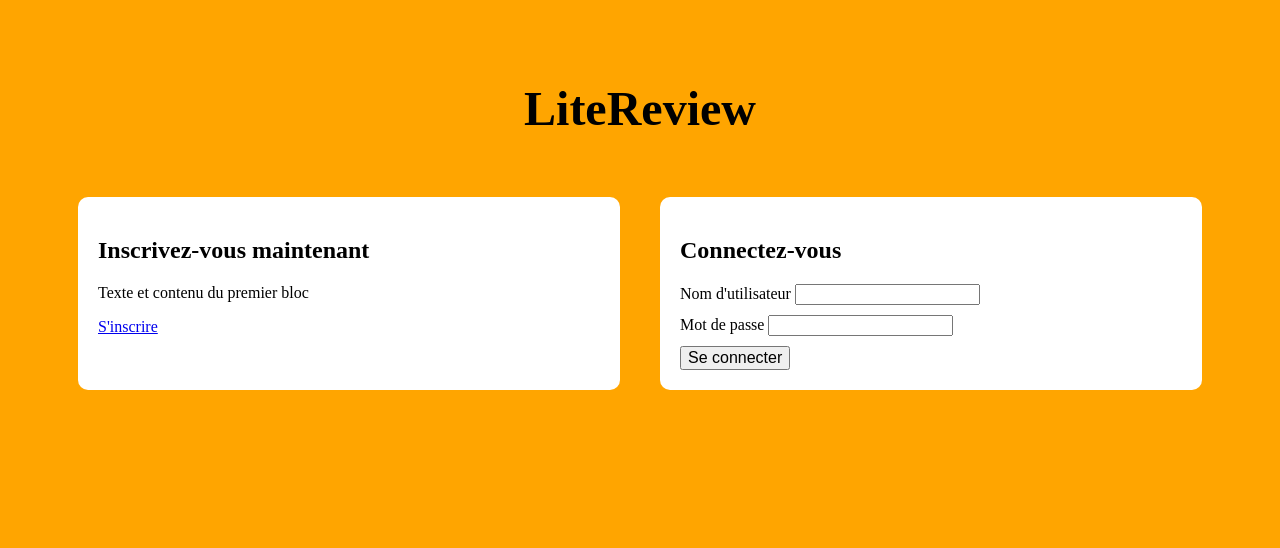
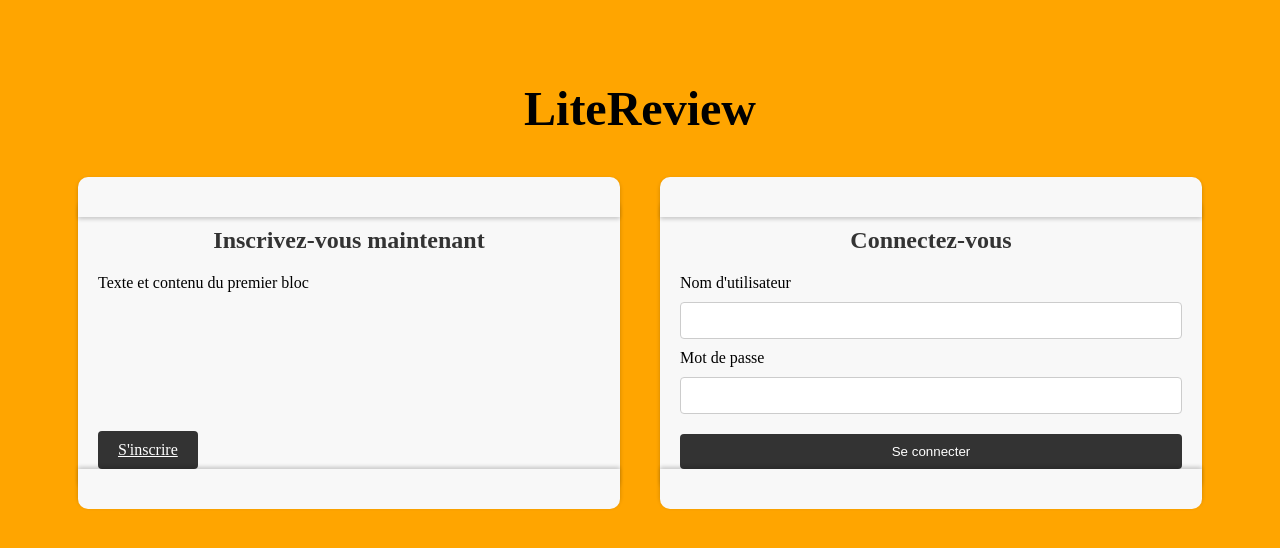
Before and after one commit to Saurelien/project_9, a Django app: page / in a window 1280 px wide. Shown: the top 548 px of the page. Run offline with Django 4.2, Linux system fonts and the light colour scheme.

Commit message:
Separated the css from the html into the static folder containing all the css design from now

```diff
--- /dev/null
+++ b/authenticator/static/skeleton/skeleton.css
@@ -0,0 +1,107 @@
+body {
+    background-color: orange;
+    padding: 50px;
+}
+
+.title {
+    font-size: 48px;
+    color: black;
+    text-align: center;
+    animation: wave-animation 2s infinite;
+}
+
+.container {
+    display: flex;
+    justify-content: space-between;
+}
+
+.block {
+    width: 45%;
+    background-color: #F8F8F8;
+    padding: 20px;
+    margin: 20px;
+    border-radius: 10px;
+    box-shadow: 0 2px 4px rgba(0, 0, 0, 0.2);
+    position: relative;
+}
+
+.block:before {
+    content: '';
+    position: absolute;
+    top: -20px;
+    left: 0;
+    width: 100%;
+    height: 40px;
+    background-color: #F8F8F8;
+    box-shadow: 0 2px 4px rgba(0, 0, 0, 0.2);
+    border-radius: 10px 10px 0 0;
+}
+
+.block:after {
+    content: '';
+    position: absolute;
+    bottom: -20px;
+    left: 0;
+    width: 100%;
+    height: 40px;
+    background-color: #F8F8F8;
+    box-shadow: 0 -2px 4px rgba(0, 0, 0, 0.2);
+    border-radius: 0 0 10px 10px;
+}
+
+.block-title {
+    font-size: 24px;
+    font-weight: bold;
+    color: #333;
+    text-align: center;
+    margin-top: 10px;
+    margin-bottom: 20px;
+}
+
+.login-form {
+    display: flex;
+    flex-direction: column;
+}
+
+.login-form label {
+    font-size: 16px;
+    margin-bottom: 10px;
+}
+
+.login-form input {
+    padding: 10px;
+    border-radius: 4px;
+    border: 1px solid #ccc;
+    margin-bottom: 10px;
+}
+
+.login-form button {
+    padding: 10px 20px;
+    background-color: #333;
+    color: #fff;
+    border: none;
+    border-radius: 4px;
+    cursor: pointer;
+}
+
+.register-button {
+    position: absolute;
+    bottom: 20px;
+    left: 20px;
+    padding: 10px 20px;
+    background-color: #333;
+    color: #fff;
+    border: none;
+    border-radius: 4px;
+    cursor: pointer;
+}
+
+.login-button {
+    margin-top: 10px;
+}
+
+@keyframes wave-animation {
+    0% { transform: translateY(0); }
+    50% { transform: translateY(-10px); }
+    100% { transform: translateY(0); }
+}
--- a/templates/skeleton.html
+++ b/templates/skeleton.html
@@ -1,39 +1,9 @@
 <!DOCTYPE html>
 <html>
+{% load static %}
 <head>
     <title>LiteReview</title>
-    <style>
-        body {
-            background-color: orange;
-            padding: 50px;
-        }
-
-        .title {
-            font-size: 48px;
-            color: black;
-            text-align: center;
-            animation: wave-animation 2s infinite;
-        }
-
-        .container {
-            display: flex;
-            justify-content: space-between;
-        }
-
-        .block {
-            width: 45%;
-            background-color: white;
-            padding: 20px;
-            margin: 20px;
-            border-radius: 10px;
-        }
-
-        @keyframes wave-animation {
-            0% { transform: translateY(0); }
-            50% { transform: translateY(-10px); }
-            100% { transform: translateY(0); }
-        }
-    </style>
+    <link rel="stylesheet" type="text/css" href="{% static 'skeleton/skeleton.css' %}">
 </head>
 <body>
     <h1 class="title">LiteReview</h1>
@@ -47,17 +17,11 @@
         <div class="block">
             <h2 class="block-title">Connectez-vous</h2>
             <form class="login-form">
-                <div class="form-group">
-                    <label for="username">Nom d'utilisateur</label>
-                    <input type="text" id="username" name="username" style="margin-bottom: 10px;">
-                </div>
-                <div class="form-group">
-                    <label for="password">Mot de passe</label>
-                    <input type="password" id="password" name="password" style="margin-bottom: 10px;">
-                </div>
-                <div class="form-group">
-                    <button type="submit" style="font-size: 16px;">Se connecter</button>
-                </div>
+                <label for="username">Nom d'utilisateur</label>
+                <input type="text" id="username" name="username">
+                <label for="password">Mot de passe</label>
+                <input type="password" id="password" name="password">
+                <button type="submit" class="login-button">Se connecter</button>
             </form>
         </div>
     </div>
```
Also changed, not shown: db.sqlite3 (added).
